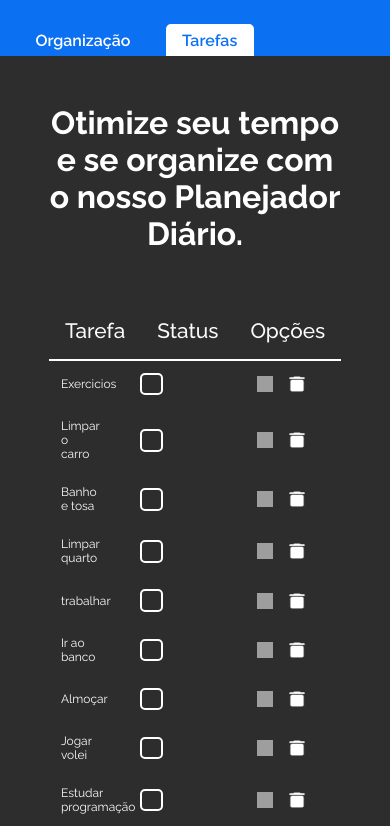
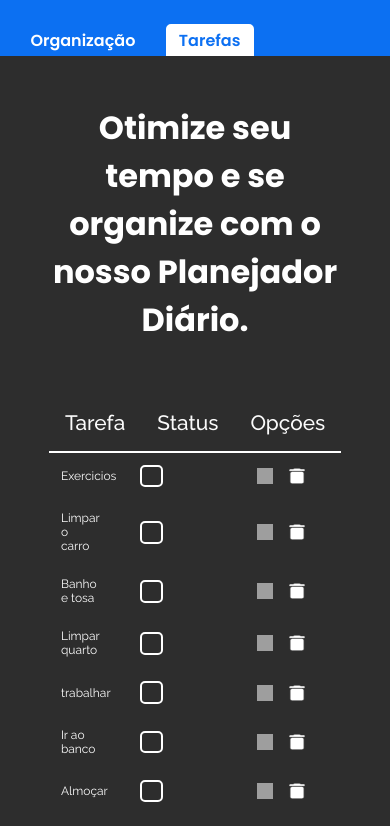
Before and after one commit to osmaclean/todolistDNC, a React (Vite) app: page / in a window 390 px wide. Shown: the top 826 px of the page. Built offline with nearby package versions, Linux system fonts and the light colour scheme; grey boxes are pictures that could not be loaded.

Commit message:
fix: fonts correction

```diff
--- a/src/components/Header/index.scss
+++ b/src/components/Header/index.scss
@@ -4,7 +4,6 @@ header {
   .container {
     width: 100%;
     height: 56px;
-    font-family: 'Poppins', sans-serif;
     background-color: $color-header;
     display: flex;
     align-items: flex-end;
@@ -17,6 +16,7 @@ header {
       justify-content: space-evenly;
     }
     &__li {
+      font-family: 'Poppins', sans-serif;
       cursor: pointer;
       list-style: none;
       width: 30%;
@@ -39,7 +39,6 @@ header {
 @media (max-width: 1024px) {
   header {
     .container {
-      font-family: 'Poppins', sans-serif;
       width: 100%;
       height: 56px;
       background-color: $color-header;
@@ -77,7 +76,6 @@ header {
 @media (max-width: 768px) {
   header {
     .container {
-      font-family: 'Poppins', sans-serif;
       width: 100%;
       height: 56px;
       background-color: $color-header;
@@ -115,7 +113,6 @@ header {
 @media (max-width: 425px) {
   header {
     .container {
-      font-family: 'Poppins', sans-serif;
       width: 100%;
       height: 56px;
       background-color: $color-header;
--- a/src/views/Home/index.scss
+++ b/src/views/Home/index.scss
@@ -3,6 +3,7 @@
 .container {
   &__h1 {
     text-align: center;
+    font-family: 'Poppins', sans-serif;
     color: white;
     margin: 3rem;
     font-size: 2rem;
```
